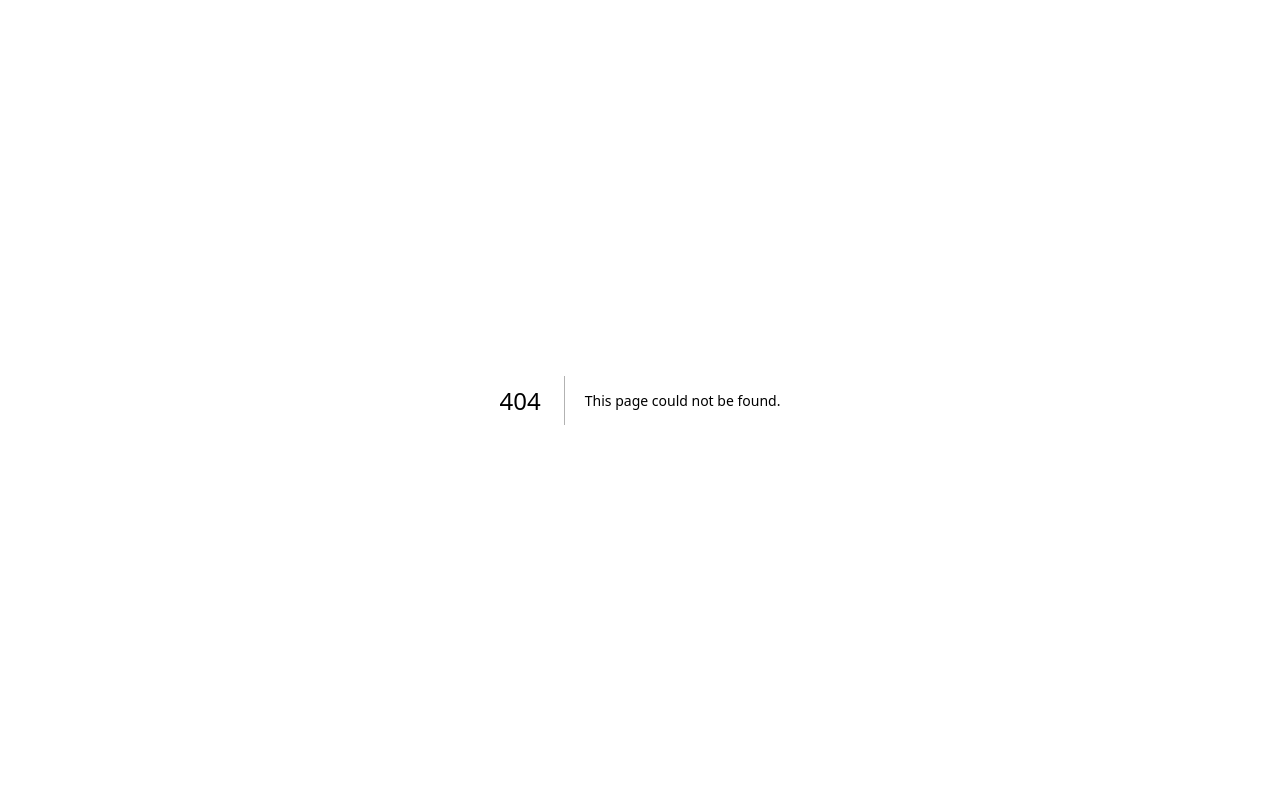
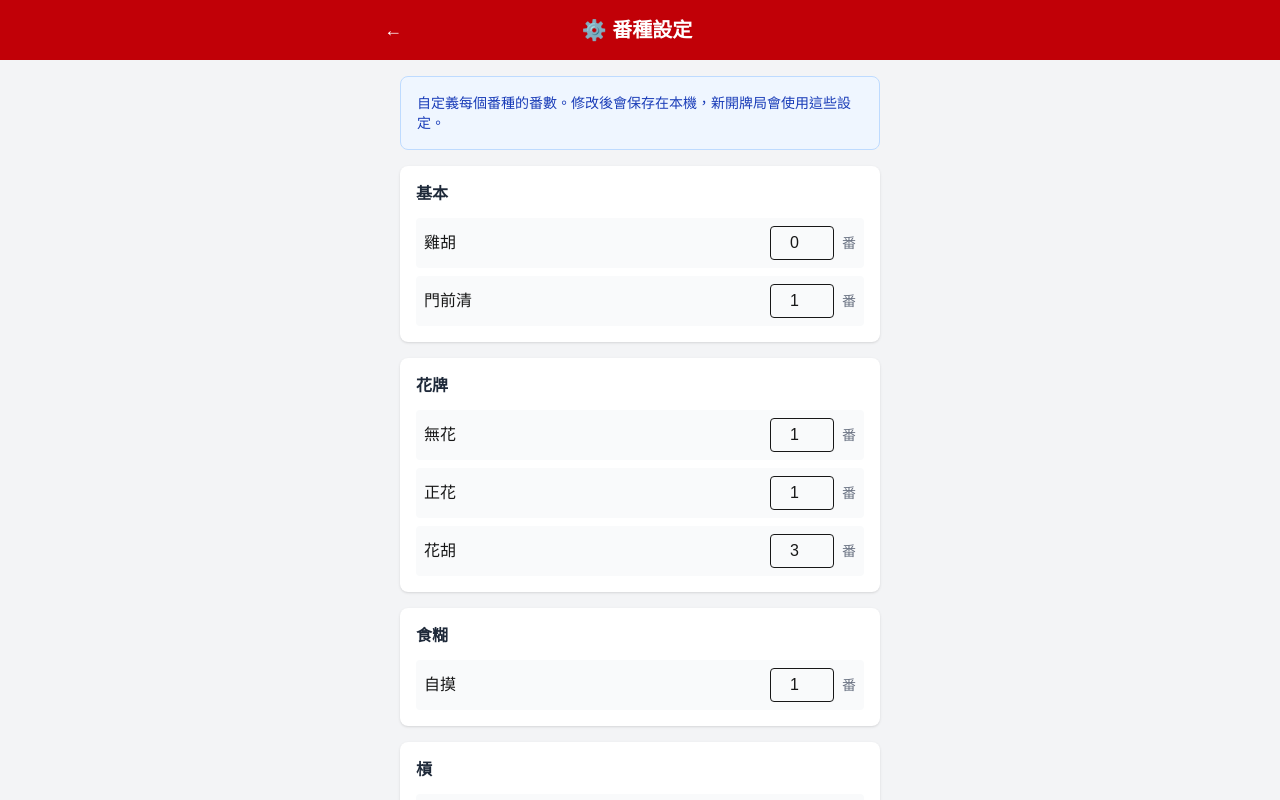
Before and after one commit to PKMT1222/mahjong-ledger, a Next.js app: page /settings in a window 1280 px wide. Before the commit this address had no page. Shown: the top 800 px of the page. Built offline with nearby package versions, Linux system fonts and the light colour scheme.

Commit message:
Add custom hand type fan settings - users can now customize scoring for each hand

```diff
--- a/src/app/game/[id]/page.tsx
+++ b/src/app/game/[id]/page.tsx
@@ -29,59 +29,34 @@ interface Round {
   is_bao_zimo: boolean;
 }
 
-// 香港麻雀番種表 (Hong Kong Mahjong Hand Types)
-const HK_HAND_TYPES = [
-  // 基本番種
+// 默認香港麻雀番種表
+const DEFAULT_HAND_TYPES = [
   { name: '雞胡', fan: 0, category: 'basic', desc: '普通胡牌' },
   { name: '無花', fan: 1, category: 'flower', desc: '沒有花牌' },
   { name: '正花', fan: 1, category: 'flower', desc: '正位花牌' },
   { name: '花胡', fan: 3, category: 'flower', desc: '集齊8隻花' },
-
-  // 門前清/自摸
   { name: '自摸', fan: 1, category: 'win', desc: '自己摸糊' },
   { name: '門前清', fan: 1, category: 'basic', desc: '沒有碰/上家的吃' },
-
-  // 槓相關
   { name: '槓上開花', fan: 3, category: 'kong', desc: '槓牌後摸糊' },
   { name: '搶槓', fan: 3, category: 'kong', desc: '搶別人加槓' },
   { name: '槓上槓', fan: 8, category: 'kong', desc: '連續槓上開花' },
-
-  // 特殊糊法
   { name: '海底撈月', fan: 3, category: 'special', desc: '最後一隻牌自摸' },
   { name: '河底撈魚', fan: 3, category: 'special', desc: '最後一隻牌出統' },
-
-  // 對子/刻子相關
   { name: '碰碰胡', fan: 3, category: 'combination', desc: '全對對/刻子' },
   { name: '三暗刻', fan: 3, category: 'combination', desc: '三組暗刻' },
   { name: '四暗刻', fan: 13, category: 'combination', desc: '四組暗刻' },
   { name: '十八羅漢', fan: 13, category: 'combination', desc: '四槓子' },
-
-  // 花色相關
   { name: '混一色', fan: 3, category: 'suit', desc: '一色+字牌' },
   { name: '清一色', fan: 7, category: 'suit', desc: '同一花色' },
-
-  // 么九相關
   { name: '混么九', fan: 7, category: 'terminal', desc: '么九+字牌' },
   { name: '清么九', fan: 7, category: 'terminal', desc: '全么九' },
-
-  // 對子相關
   { name: '七對', fan: 4, category: 'combination', desc: '七對子' },
-
-  // 三元牌
   { name: '小三元', fan: 5, category: 'honor', desc: '中發白兩刻+一對' },
   { name: '大三元', fan: 8, category: 'honor', desc: '中發白三刻' },
-
-  // 風牌
   { name: '小四喜', fan: 10, category: 'honor', desc: '東南西北三刻+一對' },
   { name: '大四喜', fan: 13, category: 'honor', desc: '東南西北四刻' },
-
-  // 字一色
   { name: '字一色', fan: 13, category: 'honor', desc: '全字牌' },
-
-  // 十三么
   { name: '十三么', fan: 13, category: 'special', desc: '十三種么九' },
-
-  // 天/地/人胡
   { name: '天胡', fan: 13, category: 'limit', desc: '莊家起手即糊' },
   { name: '地胡', fan: 13, category: 'limit', desc: '閒家第一圈摸糊' },
   { name: '人胡', fan: 13, category: 'limit', desc: '閒家第一圈食出統' },
@@ -98,6 +73,19 @@ export default function GamePage() {
   const [rounds, setRounds] = useState<Round[]>([]);
   const [showRecord, setShowRecord] = useState(false);
   const [activeTab, setActiveTab] = useState<'record' | 'history' | 'stats'>('record');
+  const [handTypes, setHandTypes] = useState(DEFAULT_HAND_TYPES);
+
+  // Load custom hand types from localStorage
+  useEffect(() => {
+    const saved = localStorage.getItem('hkHandTypes');
+    if (saved) {
+      try {
+        setHandTypes(JSON.parse(saved));
+      } catch (e) {
+        console.error('Failed to load custom hand types');
+      }
+    }
+  }, []);
 
   // Form state
   const [winnerId, setWinnerId] = useState('');
@@ -130,7 +118,7 @@ export default function GamePage() {
 
   // Calculate total fan
   const totalFan = selectedHands.reduce((sum, handName) => {
-    const hand = HK_HAND_TYPES.find(h => h.name === handName);
+    const hand = handTypes.find(h => h.name === handName);
     return sum + (hand?.fan || 0);
   }, 0);
 
@@ -168,7 +156,7 @@ export default function GamePage() {
         is_bao_zimo: isBaoZimo,
         hand_types: selectedHands.map(name => ({
           name,
-          tai: HK_HAND_TYPES.find(h => h.name === name)?.fan || 0
+          tai: handTypes.find(h => h.name === name)?.fan || 0
         })),
         base_tai: totalFan,
         total_points: score.final,
@@ -197,7 +185,7 @@ export default function GamePage() {
       setSelectedHands(selectedHands.filter(h => h !== handName));
     } else {
       // Check mutually exclusive hands
-      const hand = HK_HAND_TYPES.find(h => h.name === handName);
+      const hand = handTypes.find(h => h.name === handName);
       if (hand) {
         // Remove conflicting hands
         const conflicts: { [key: string]: string[] } = {
@@ -240,8 +228,8 @@ export default function GamePage() {
 
   // Filter hands by category
   const filteredHands = handFilter === 'all'
-    ? HK_HAND_TYPES
-    : HK_HAND_TYPES.filter(h => h.category === handFilter);
+    ? handTypes
+    : handTypes.filter(h => h.category === handFilter);
 
   // Group hands by category for display
   const categories = [
--- a/src/app/page.tsx
+++ b/src/app/page.tsx
@@ -166,9 +166,14 @@ export default function Home() {
       <header className="bg-red-700 text-white p-4">
         <div className="max-w-md mx-auto flex items-center justify-between">
           <h1 className="text-xl font-bold">🇭🇰 麻雀記帳</h1>
-          <button onClick={initDb} className="text-xs bg-red-800 px-3 py-1 rounded">
-            初始化
-          </button>
+          <div className="flex items-center gap-2">
+            <Link href="/settings" className="text-xs bg-red-800 px-3 py-1 rounded">
+              ⚙️ 番種
+            </Link>
+            <button onClick={initDb} className="text-xs bg-red-800 px-3 py-1 rounded">
+              初始化
+            </button>
+          </div>
         </div>
       </header>
 
--- /dev/null
+++ b/src/app/settings/page.tsx
@@ -0,0 +1,165 @@
+'use client';
+
+import { useState, useEffect } from 'react';
+import Link from 'next/link';
+
+// Default HK hand types with fan values
+const DEFAULT_HAND_TYPES = [
+  { name: '雞胡', fan: 0, category: 'basic' },
+  { name: '無花', fan: 1, category: 'flower' },
+  { name: '正花', fan: 1, category: 'flower' },
+  { name: '花胡', fan: 3, category: 'flower' },
+  { name: '自摸', fan: 1, category: 'win' },
+  { name: '門前清', fan: 1, category: 'basic' },
+  { name: '槓上開花', fan: 3, category: 'kong' },
+  { name: '搶槓', fan: 3, category: 'kong' },
+  { name: '槓上槓', fan: 8, category: 'kong' },
+  { name: '海底撈月', fan: 3, category: 'special' },
+  { name: '河底撈魚', fan: 3, category: 'special' },
+  { name: '碰碰胡', fan: 3, category: 'combination' },
+  { name: '三暗刻', fan: 3, category: 'combination' },
+  { name: '四暗刻', fan: 13, category: 'combination' },
+  { name: '七對', fan: 4, category: 'combination' },
+  { name: '十八羅漢', fan: 13, category: 'combination' },
+  { name: '混一色', fan: 3, category: 'suit' },
+  { name: '清一色', fan: 7, category: 'suit' },
+  { name: '混么九', fan: 7, category: 'terminal' },
+  { name: '清么九', fan: 7, category: 'terminal' },
+  { name: '小三元', fan: 5, category: 'honor' },
+  { name: '大三元', fan: 8, category: 'honor' },
+  { name: '小四喜', fan: 10, category: 'honor' },
+  { name: '大四喜', fan: 13, category: 'honor' },
+  { name: '字一色', fan: 13, category: 'honor' },
+  { name: '十三么', fan: 13, category: 'special' },
+  { name: '天胡', fan: 13, category: 'limit' },
+  { name: '地胡', fan: 13, category: 'limit' },
+  { name: '人胡', fan: 13, category: 'limit' },
+];
+
+const categories: { [key: string]: string } = {
+  basic: '基本',
+  flower: '花牌',
+  win: '食糊',
+  kong: '槓',
+  special: '特殊',
+  combination: '組合',
+  suit: '花色',
+  terminal: '么九',
+  honor: '番子',
+  limit: '滿貫',
+};
+
+export default function SettingsPage() {
+  const [handTypes, setHandTypes] = useState(DEFAULT_HAND_TYPES);
+  const [saved, setSaved] = useState(false);
+
+  useEffect(() => {
+    // Load from localStorage
+    const saved = localStorage.getItem('hkHandTypes');
+    if (saved) {
+      try {
+        setHandTypes(JSON.parse(saved));
+      } catch (e) {
+        console.error('Failed to load saved hand types');
+      }
+    }
+  }, []);
+
+  function updateFan(name: string, fan: number) {
+    setHandTypes(prev =>
+      prev.map(h => h.name === name ? { ...h, fan } : h)
+    );
+    setSaved(false);
+  }
+
+  function saveSettings() {
+    localStorage.setItem('hkHandTypes', JSON.stringify(handTypes));
+    setSaved(true);
+    setTimeout(() => setSaved(false), 2000);
+  }
+
+  function resetToDefault() {
+    if (confirm('確定要重設為默認番數嗎？')) {
+      setHandTypes(DEFAULT_HAND_TYPES);
+      localStorage.removeItem('hkHandTypes');
+      setSaved(true);
+      setTimeout(() => setSaved(false), 2000);
+    }
+  }
+
+  // Group by category
+  const grouped = handTypes.reduce((acc, hand) => {
+    if (!acc[hand.category]) acc[hand.category] = [];
+    acc[hand.category].push(hand);
+    return acc;
+  }, {} as { [key: string]: typeof handTypes });
+
+  return (
+    <div className="min-h-screen bg-gray-100">
+      {/* Header */}
+      <header className="bg-red-700 text-white p-4">
+        <div className="max-w-lg mx-auto flex items-center justify-between">
+          <Link href="/" className="text-white text-lg">←</Link>
+          <h1 className="text-xl font-bold">⚙️ 番種設定</h1>
+          <div className="w-6"></div>
+        </div>
+      </header>
+
+      <main className="max-w-lg mx-auto p-4 space-y-4">
+        {/* Info */}
+        <div className="bg-blue-50 border border-blue-200 rounded-lg p-4 text-sm text-blue-800">
+          <p>自定義每個番種的番數。修改後會保存在本機，新開牌局會使用這些設定。</p>
+        </div>
+
+        {/* Hand Types by Category */}
+        {Object.entries(grouped).map(([category, hands]) => (
+          <div key={category} className="bg-white rounded-lg shadow p-4">
+            <h2 className="font-bold text-gray-800 mb-3">{categories[category] || category}</h2>
+            <div className="space-y-2">
+              {hands.map(hand => (
+                <div key={hand.name} className="flex items-center justify-between p-2 bg-gray-50 rounded">
+                  <span className="font-medium">{hand.name}</span>
+                  <div className="flex items-center gap-2">
+                    <input
+                      type="number"
+                      value={hand.fan}
+                      onChange={(e) => updateFan(hand.name, parseInt(e.target.value) || 0)}
+                      className="w-16 px-2 py-1 border rounded text-center"
+                      min={0}
+                      max={100}
+                    />
+                    <span className="text-sm text-gray-500">番</span>
+                  </div>
+                </div>
+              ))}
+            </div>
+          </div>
+        ))}
+
+        {/* Action Buttons */}
+        <div className="flex gap-3">
+          <button
+            onClick={saveSettings}
+            className="flex-1 bg-red-600 text-white py-3 rounded-lg font-bold"
+          >
+            {saved ? '✓ 已保存' : '保存設定'}
+          </button>
+          <button
+            onClick={resetToDefault}
+            className="px-4 py-3 bg-gray-200 text-gray-700 rounded-lg"
+          >
+            重設
+          </button>
+        </div>
+
+        {/* Back */}
+        <Link
+          href="/"
+          className="block text-center py-3 text-gray-600"
+        >
+          ← 返回主頁
+        </Link>
+      </main>
+    </div>
+  );
+}
```
